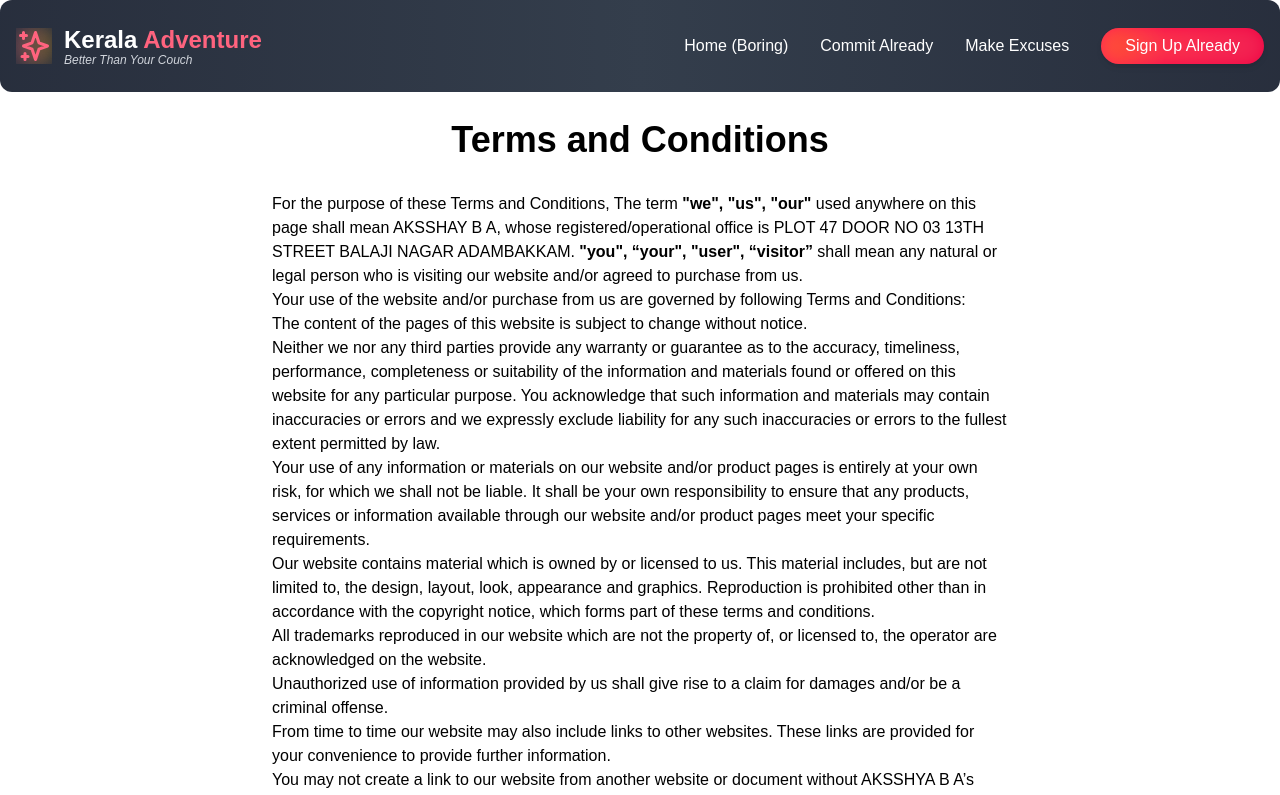
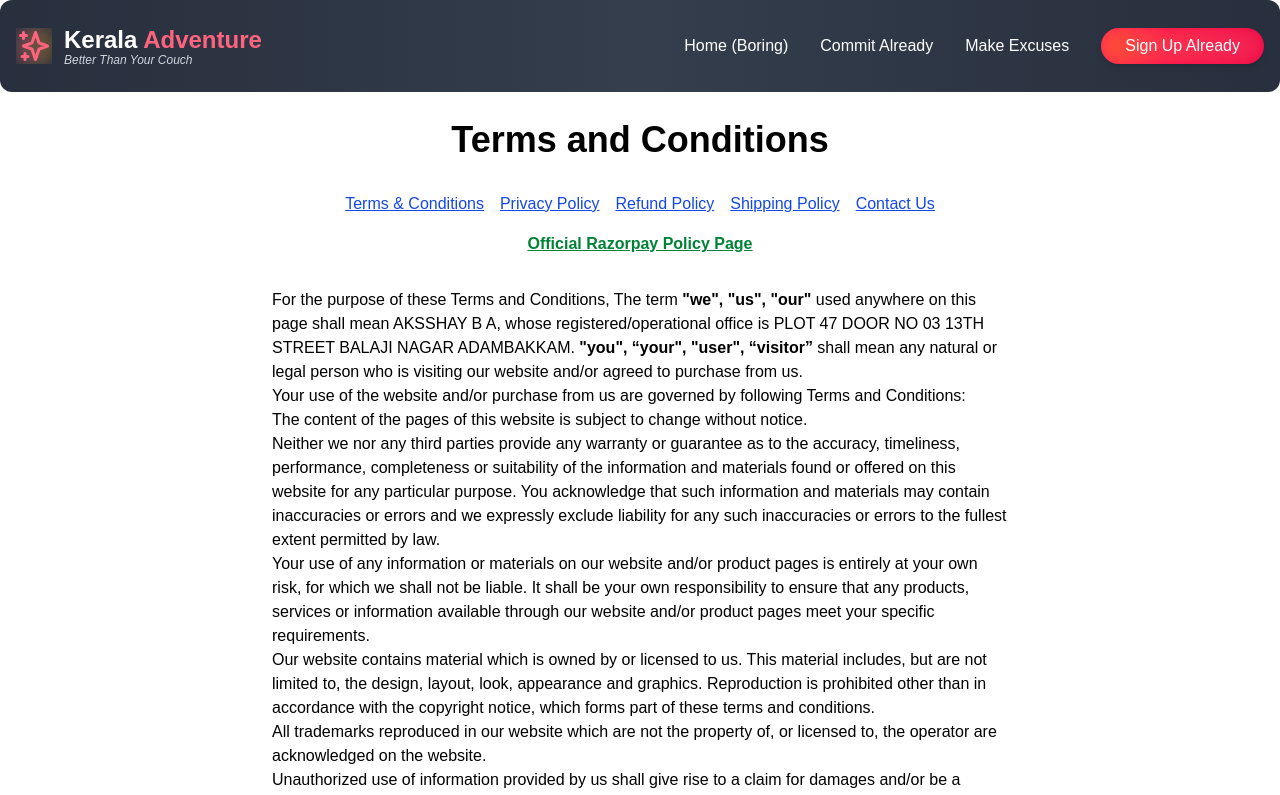
Before and after one commit to HemanthRaj0C/Kerala-Planner, a Next.js app: page /policy in a window 1280 px wide. Shown: the top 795 px of the page. Built offline with nearby package versions, Linux system fonts and the light colour scheme.

Commit message:
[New] MorRzPy

```diff
--- a/src/app/page.jsx
+++ b/src/app/page.jsx
@@ -423,6 +423,9 @@ export default function Home() {
             <div className="flex justify-center md:justify-start">
               <img src="/qr.jpg" alt="Support QR Code" className="rounded-lg border-4 border-yellow-500 shadow-lg hover:scale-105 transition w-44 h-44 bg-white" />
             </div>
+            <div className="mt-6 text-center md:text-left">
+              <a href="/policy" className="text-blue-700 underline hover:text-blue-900 font-medium">View our Terms, Privacy & Policies</a>
+            </div>
             <p className="mt-4 text-center md:text-left text-sm text-gray-700">Thank you for your support! 🙏</p>
           </div>
         </div>
--- /dev/null
+++ b/src/app/policy/contact_us/page.jsx
@@ -0,0 +1,15 @@
+import Footer from '@/components/Footer';
+import Header from '@/components/Header';
+
+export default function ContactUs() {
+  return (
+    <main className="min-h-screen bg-white text-black">
+      <Header />
+      <section className="container mx-auto px-4 py-30 max-w-3xl">
+        <h1 className="text-4xl font-bold mb-8 text-center">Contact Us</h1>
+        <iframe src="https://merchant.razorpay.com/policy/QyVU1qqQgaE4DK/contact_us" className="w-full min-h-[70vh] border rounded-lg" title="Contact Us" />
+      </section>
+      <Footer />
+    </main>
+  );
+}
--- a/src/app/policy/page.jsx
+++ b/src/app/policy/page.jsx
@@ -7,6 +7,15 @@ export default function Policy() {
       <Header />
       <section className="container mx-auto px-4 py-30 max-w-3xl">
         <h1 className="text-4xl font-bold mb-8 text-center">Terms and Conditions</h1>
+        {/* Policy Navigation Links */}
+        <nav className="mb-8 flex flex-wrap justify-center gap-4 text-base">
+          <a href="/policy/terms" className="text-blue-700 underline hover:text-blue-900">Terms &amp; Conditions</a>
+          <a href="/policy/privacy" className="text-blue-700 underline hover:text-blue-900">Privacy Policy</a>
+          <a href="/policy/refund" className="text-blue-700 underline hover:text-blue-900">Refund Policy</a>
+          <a href="/policy/shipping" className="text-blue-700 underline hover:text-blue-900">Shipping Policy</a>
+          <a href="/policy/contact_us" className="text-blue-700 underline hover:text-blue-900">Contact Us</a>
+          <a href="https://merchant.razorpay.com/policy/QyVU1qqQgaE4DK" target="_blank" rel="noopener noreferrer" className="text-green-700 underline hover:text-green-900 font-semibold">Official Razorpay Policy Page</a>
+        </nav>
         <div className="prose prose-lg max-w-none">
           <p>For the purpose of these Terms and Conditions, The term <strong>"we", "us", "our"</strong> used anywhere on this page shall mean AKSSHAY B A, whose registered/operational office is PLOT 47 DOOR NO 03 13TH STREET BALAJI NAGAR ADAMBAKKAM. <strong>"you", “your", "user", “visitor”</strong> shall mean any natural or legal person who is visiting our website and/or agreed to purchase from us.</p>
 
--- /dev/null
+++ b/src/app/policy/privacy/page.jsx
@@ -0,0 +1,15 @@
+import Footer from '@/components/Footer';
+import Header from '@/components/Header';
+
+export default function Privacy() {
+  return (
+    <main className="min-h-screen bg-white text-black">
+      <Header />
+      <section className="container mx-auto px-4 py-30 max-w-3xl">
+        <h1 className="text-4xl font-bold mb-8 text-center">Privacy Policy</h1>
+        <iframe src="https://merchant.razorpay.com/policy/QyVU1qqQgaE4DK/privacy" className="w-full min-h-[70vh] border rounded-lg" title="Privacy Policy" />
+      </section>
+      <Footer />
+    </main>
+  );
+}
--- /dev/null
+++ b/src/app/policy/refund/page.jsx
@@ -0,0 +1,15 @@
+import Footer from '@/components/Footer';
+import Header from '@/components/Header';
+
+export default function Refund() {
+  return (
+    <main className="min-h-screen bg-white text-black">
+      <Header />
+      <section className="container mx-auto px-4 py-30 max-w-3xl">
+        <h1 className="text-4xl font-bold mb-8 text-center">Refund Policy</h1>
+        <iframe src="https://merchant.razorpay.com/policy/QyVU1qqQgaE4DK/refund" className="w-full min-h-[70vh] border rounded-lg" title="Refund Policy" />
+      </section>
+      <Footer />
+    </main>
+  );
+}
--- /dev/null
+++ b/src/app/policy/shipping/page.jsx
@@ -0,0 +1,15 @@
+import Footer from '@/components/Footer';
+import Header from '@/components/Header';
+
+export default function Shipping() {
+  return (
+    <main className="min-h-screen bg-white text-black">
+      <Header />
+      <section className="container mx-auto px-4 py-30 max-w-3xl">
+        <h1 className="text-4xl font-bold mb-8 text-center">Shipping Policy</h1>
+        <iframe src="https://merchant.razorpay.com/policy/QyVU1qqQgaE4DK/shipping" className="w-full min-h-[70vh] border rounded-lg" title="Shipping Policy" />
+      </section>
+      <Footer />
+    </main>
+  );
+}
--- /dev/null
+++ b/src/app/policy/terms/page.jsx
@@ -0,0 +1,15 @@
+import Footer from '@/components/Footer';
+import Header from '@/components/Header';
+
+export default function Terms() {
+  return (
+    <main className="min-h-screen bg-white text-black">
+      <Header />
+      <section className="container mx-auto px-4 py-30 max-w-3xl">
+        <h1 className="text-4xl font-bold mb-8 text-center">Terms and Conditions</h1>
+        <iframe src="https://merchant.razorpay.com/policy/QyVU1qqQgaE4DK/terms" className="w-full min-h-[70vh] border rounded-lg" title="Terms and Conditions" />
+      </section>
+      <Footer />
+    </main>
+  );
+}
```
